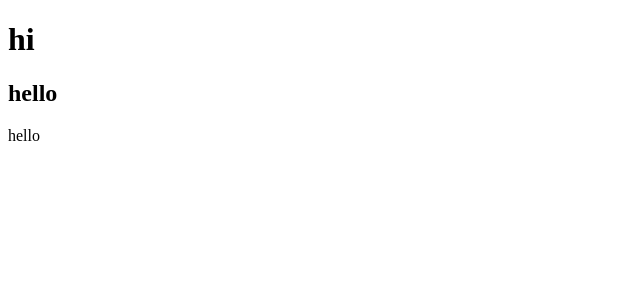
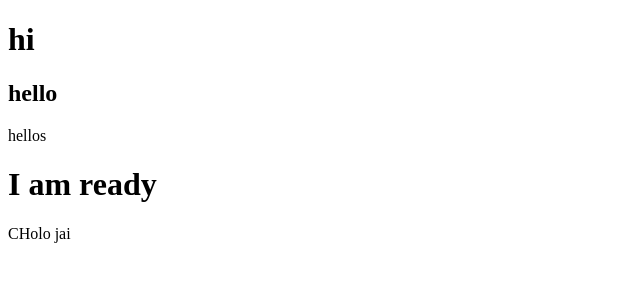
Before and after one commit to nsompa/Third-website, a plain HTML site: page Index.html in a window 1280 px wide. Shown: the whole page, without its empty margins (0-640 px from the left). Drawn offline with Linux system fonts and the light colour scheme.

Commit message:
ready for go

```diff
--- a/Index.html
+++ b/Index.html
@@ -11,6 +11,8 @@
     <div>
         <h2>hello</h2>
     </div>
-    <p>hello</p>
+    <p>hellos</p>
+    <h1>I am ready</h1>
+    <p>CHolo jai</p>
 </body>
 </html>
--- /dev/null
+++ b/style.css
@@ -0,0 +1,3 @@
+body{
+    color: orangered;
+}
```
